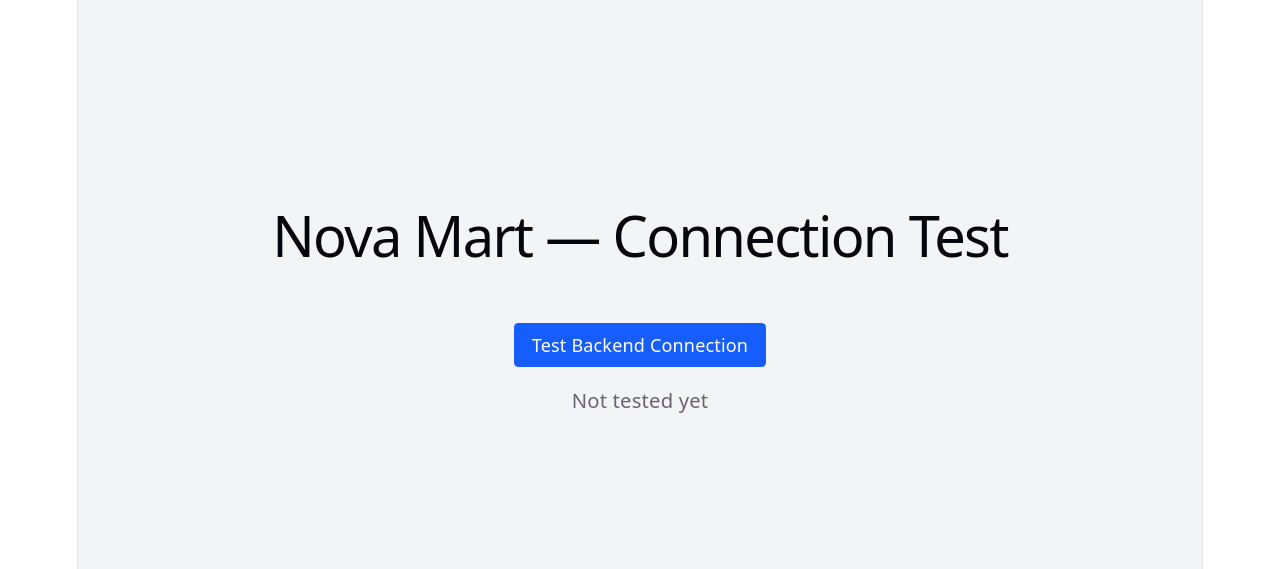
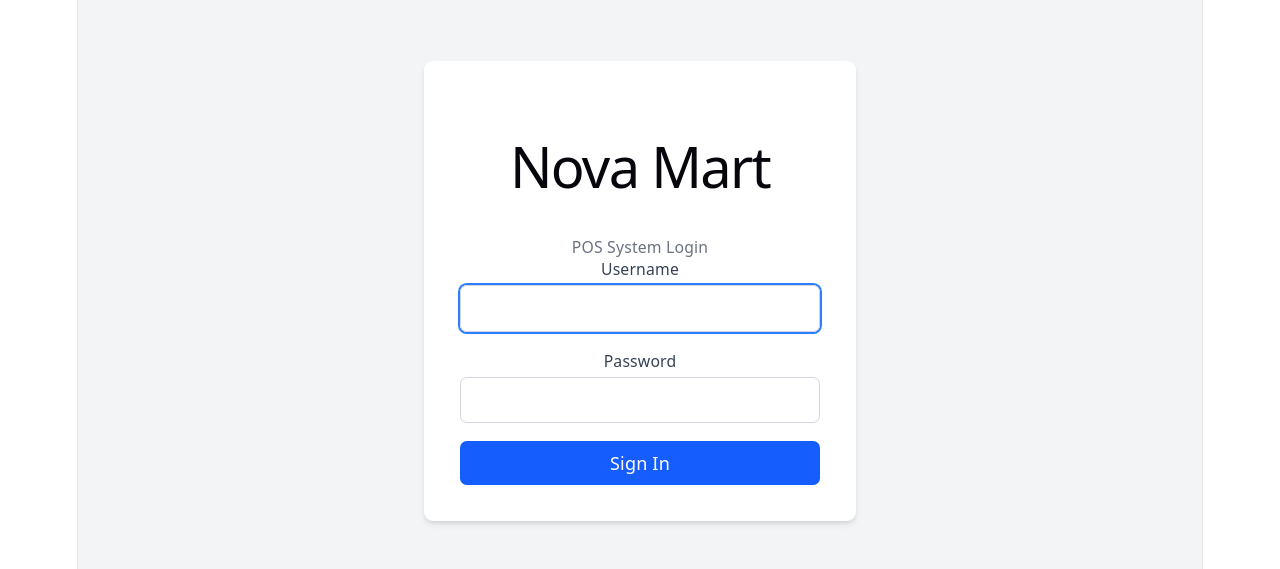
Before and after one commit to cmihiranga099/NovaMartPOS, a React (Vite) app in the folder nova-mart-frontend/: page /login in a window 1280 px wide. Shown: the part 109-678 px from the top of the page. Built offline with nearby package versions, Linux system fonts and the light colour scheme.

Commit message:
Refactor App component to implement routing and authentication context, replacing the previous connection test functionality with protected routes for login and dashboard pages.

```diff
--- a/nova-mart-frontend/src/App.tsx
+++ b/nova-mart-frontend/src/App.tsx
@@ -1,34 +1,27 @@
-import { useState } from 'react';
-import apiClient from './api/client';
-import type { LoginResponse } from './types/auth';
+import { Routes, Route } from 'react-router-dom';
+import { AuthProvider } from './store/AuthContext';
+import ProtectedRoute from './components/ProtectedRoute';
+import MainLayout from './layouts/MainLayout';
+import LoginPage from './pages/LoginPage';
+import DashboardPage from './pages/DashboardPage';
 
 function App() {
-  const [status, setStatus] = useState<string>('Not tested yet');
-
-  const testLogin = async () => {
-    try {
-      const response = await apiClient.post<LoginResponse>('/Auth/login', {
-        username: 'admin',
-        password: 'Admin@123',
-      });
-      localStorage.setItem('token', response.data.token);
-      setStatus(`✅ Connected! Logged in as ${response.data.fullName} (${response.data.role})`);
-    } catch (error) {
-      setStatus(`❌ Failed: ${error instanceof Error ? error.message : 'Unknown error'}`);
-    }
-  };
-
   return (
-    <div className="min-h-screen flex flex-col items-center justify-center gap-4 bg-gray-100">
-      <h1 className="text-2xl font-bold">Nova Mart — Connection Test</h1>
-      <button
-        onClick={testLogin}
-        className="px-4 py-2 bg-blue-600 text-white rounded hover:bg-blue-700"
-      >
-        Test Backend Connection
-      </button>
-      <p className="text-lg">{status}</p>
-    </div>
+    <AuthProvider>
+      <Routes>
+        <Route path="/login" element={<LoginPage />} />
+        <Route
+          path="/"
+          element={
+            <ProtectedRoute>
+              <MainLayout />
+            </ProtectedRoute>
+          }
+        >
+          <Route index element={<DashboardPage />} />
+        </Route>
+      </Routes>
+    </AuthProvider>
   );
 }
 
--- /dev/null
+++ b/nova-mart-frontend/src/pages/DashboardPage.tsx
@@ -0,0 +1,8 @@
+export default function DashboardPage() {
+    return (
+      <div>
+        <h1 className="text-2xl font-bold mb-4">Dashboard</h1>
+        <p className="text-gray-500">Welcome to Nova Mart POS.</p>
+      </div>
+    );
+  }
```
